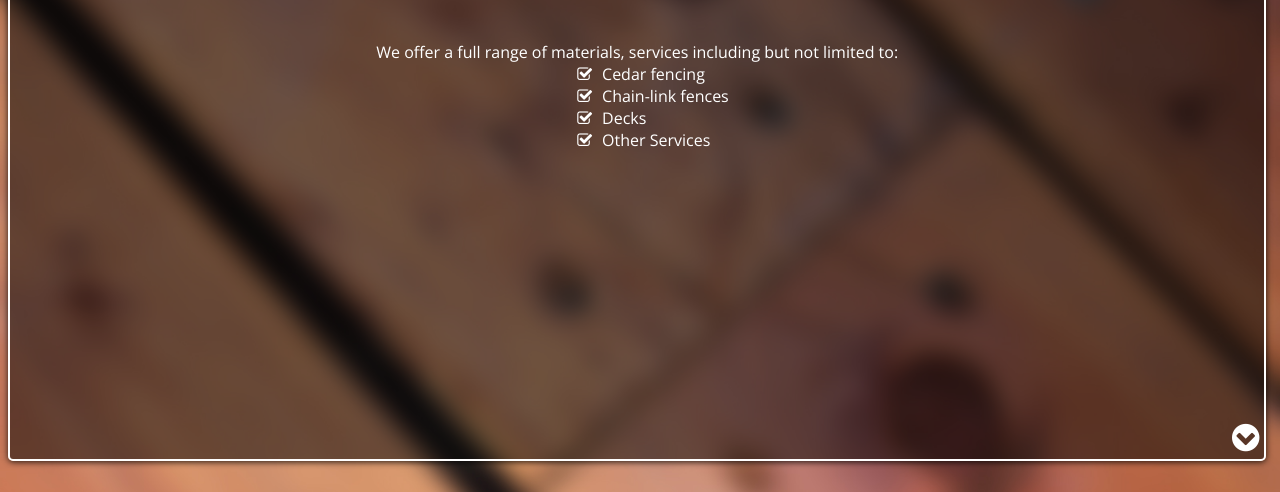
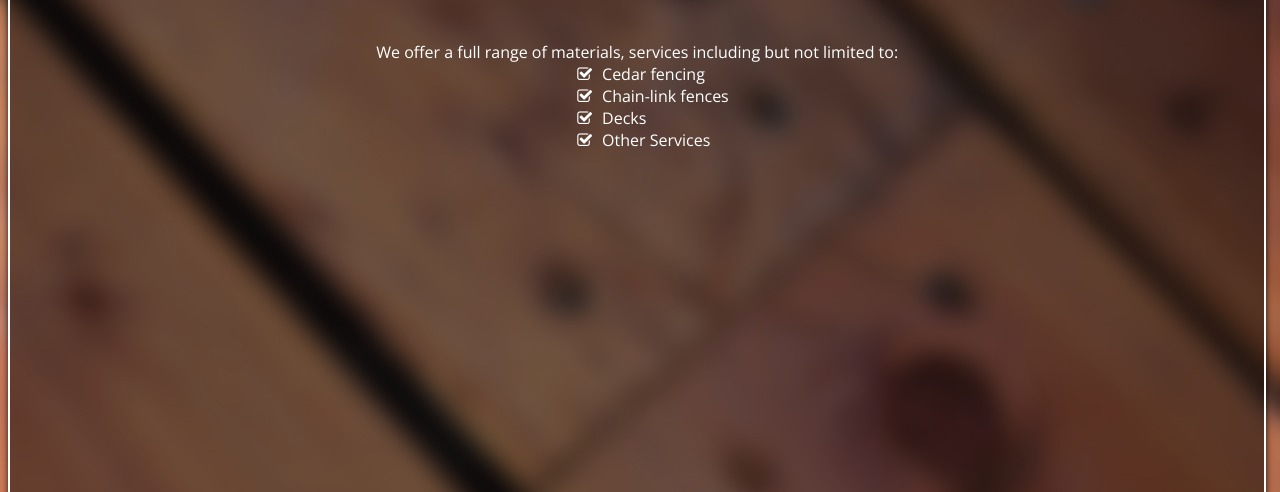
Before and after one commit to WhatevereverLand/westfencedeck, a website: page src/public/index.html in a window 1280 px wide. Shown: the part 291-783 px from the top of the page. Drawn offline with nearby package versions, Linux system fonts and the light colour scheme; a script that the page names is missing; files whose address does not match are found by name.

Commit message:
Fix height of slides

```diff
--- a/src/public/styles/styles.css
+++ b/src/public/styles/styles.css
@@ -144,8 +144,7 @@ keyframes slideOut {
 
 .slide {
   width: 98%;
-  height: 50%;
-  height: 75vh;
+  height: 800px;
   border: 2px solid white;
   border-radius: 5px;
   color: white;
```
